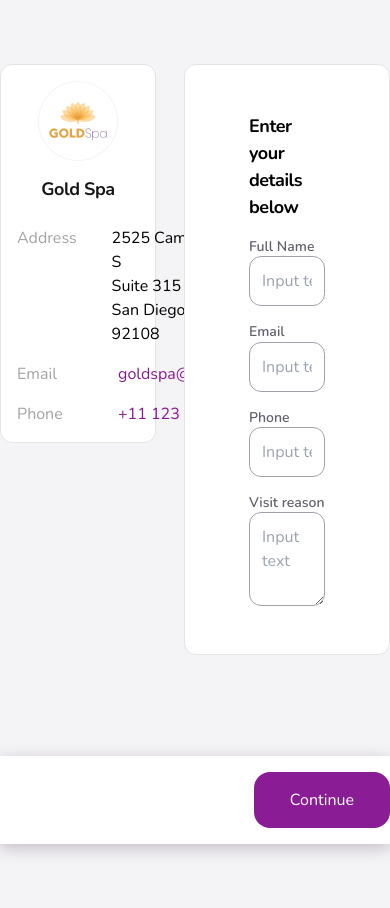
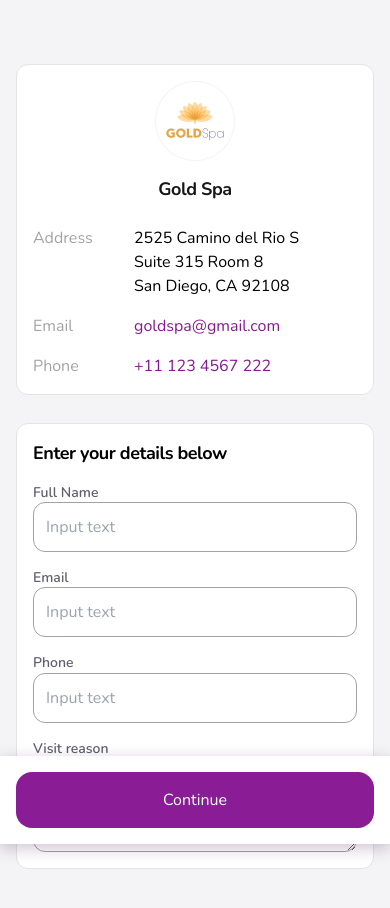
Before and after one commit to andrscrrn/moxie-take-home-work-sample, a Next.js app: page /booking in a window 390 px wide. Shown: the top 908 px of the page. Before the commit the page ends 844 px from the top, so only its background shows below. Built offline with nearby package versions, Linux system fonts and the light colour scheme.

Commit message:
Fixing responsive behavior

```diff
--- a/src/app/booking/layout.tsx
+++ b/src/app/booking/layout.tsx
@@ -7,11 +7,16 @@ export default function BookingLayout({
   children: React.ReactNode
 }) {
   return (
-    <>
+    <div className="px-4 lg:px-0 pb-28">
       {children}
       <BottomBar>
-        <Button label="Continue" primary size="large" />
+        <Button
+          className="w-full lg:w-auto"
+          label="Continue"
+          primary
+          size="large"
+        />
       </BottomBar>
-    </>
+    </div>
   )
 }
--- a/src/app/booking/page.tsx
+++ b/src/app/booking/page.tsx
@@ -3,9 +3,9 @@ import { MedSpaCard } from '@/components/MedSpaCard/MedSpaCard'
 
 export default function Booking() {
   return (
-    <div className="flex max-w-[1200px] gap-7 mx-auto mt-16 items-start">
-      <MedSpaCard className="w-2/5" />
-      <BookingCard className="w-3/5" />
+    <div className="flex max-w-[1200px] gap-7 mx-auto mt-16 items-start flex-col lg:flex-row">
+      <MedSpaCard className="w-full lg:w-2/5" />
+      <BookingCard className="w-full lg:w-3/5" />
     </div>
   )
 }
--- a/src/components/BookingCard/BookingCard.tsx
+++ b/src/components/BookingCard/BookingCard.tsx
@@ -7,7 +7,10 @@ interface BookingCardProps extends CardProps {}
 
 export const BookingCard = ({ className, ...props }: BookingCardProps) => {
   return (
-    <Card className={cn('w-full px-16 py-12 gap-4', className)} {...props}>
+    <Card
+      className={cn('w-full p-4 lg:px-16 lg:py-12 gap-4', className)}
+      {...props}
+    >
       <h2 className="text-lg font-bold leading-normal tracking-tight">
         Enter your details below
       </h2>
--- a/src/components/BottomBar/BottomBar.tsx
+++ b/src/components/BottomBar/BottomBar.tsx
@@ -12,12 +12,12 @@ export const BottomBar = ({
   return (
     <div
       className={cn(
-        'flex fixed bottom-0 h-[88px] w-full bg-white justify-center items-center',
+        'flex fixed bottom-0 left-0 h-[88px] w-full bg-white justify-center lg:justify-end items-center px-4',
         'shadow-[0_4px_15px_0_rgba(56,19,60,0.25)]',
         className,
       )}
     >
-      <div className="flex w-[1200px] flex-row-reverse">{children}</div>
+      {children}
     </div>
   )
 }
--- a/src/components/Button/Button.tsx
+++ b/src/components/Button/Button.tsx
@@ -11,14 +11,19 @@ export const Button = ({
   primary = false,
   size = 'medium',
   label,
+  className,
   ...props
 }: ButtonProps) => {
   return (
     <button
-      className={cn(`bg-black text-white rounded-2xl py-4 px-9`, {
-        'bg-violet': primary,
-        'py-3 px-5': size === 'medium',
-      })}
+      className={cn(
+        `bg-black text-white rounded-2xl py-4 px-9`,
+        {
+          'bg-violet': primary,
+          'py-3 px-5': size === 'medium',
+        },
+        className,
+      )}
       type="button"
       {...props}
     >
```
